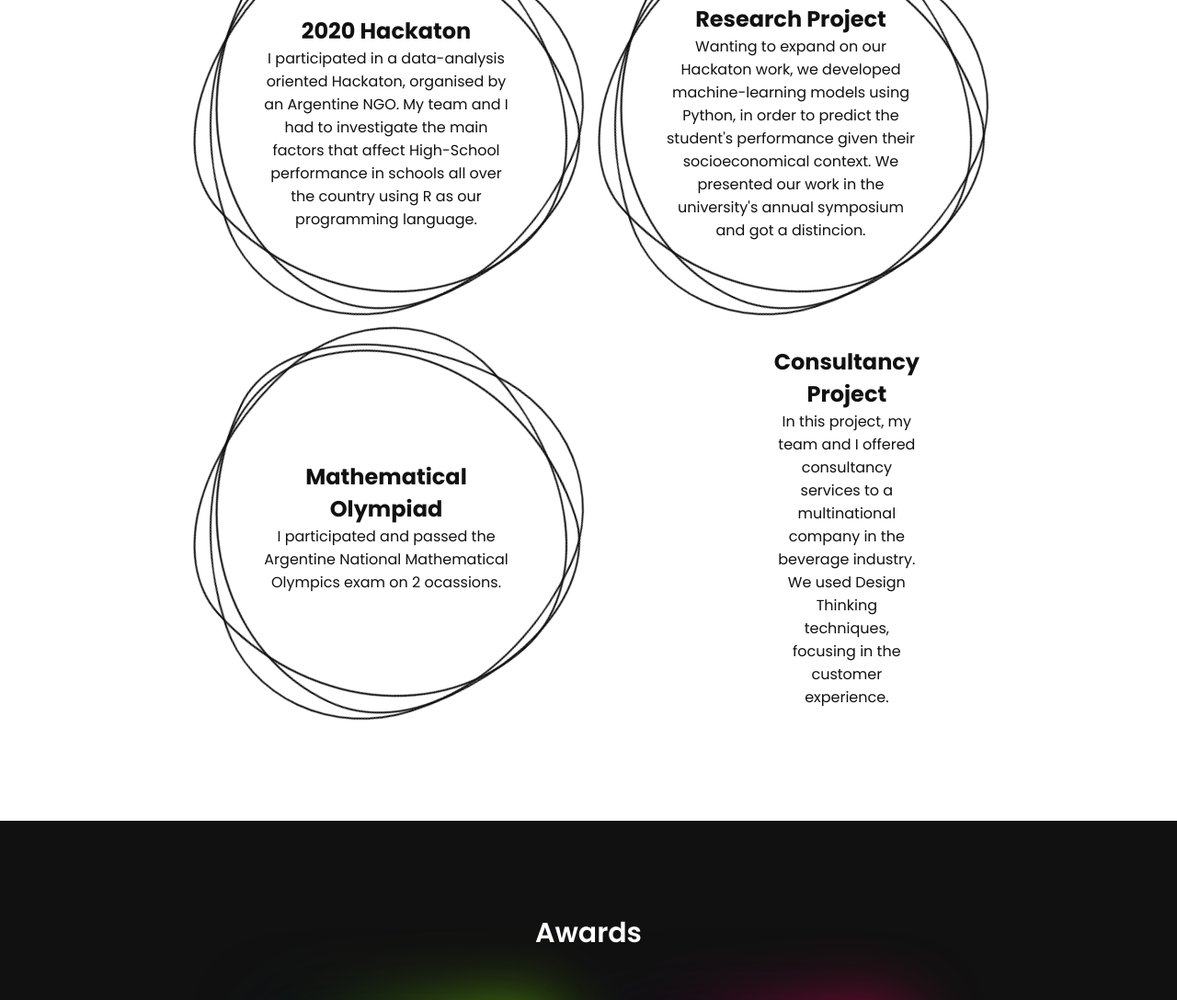
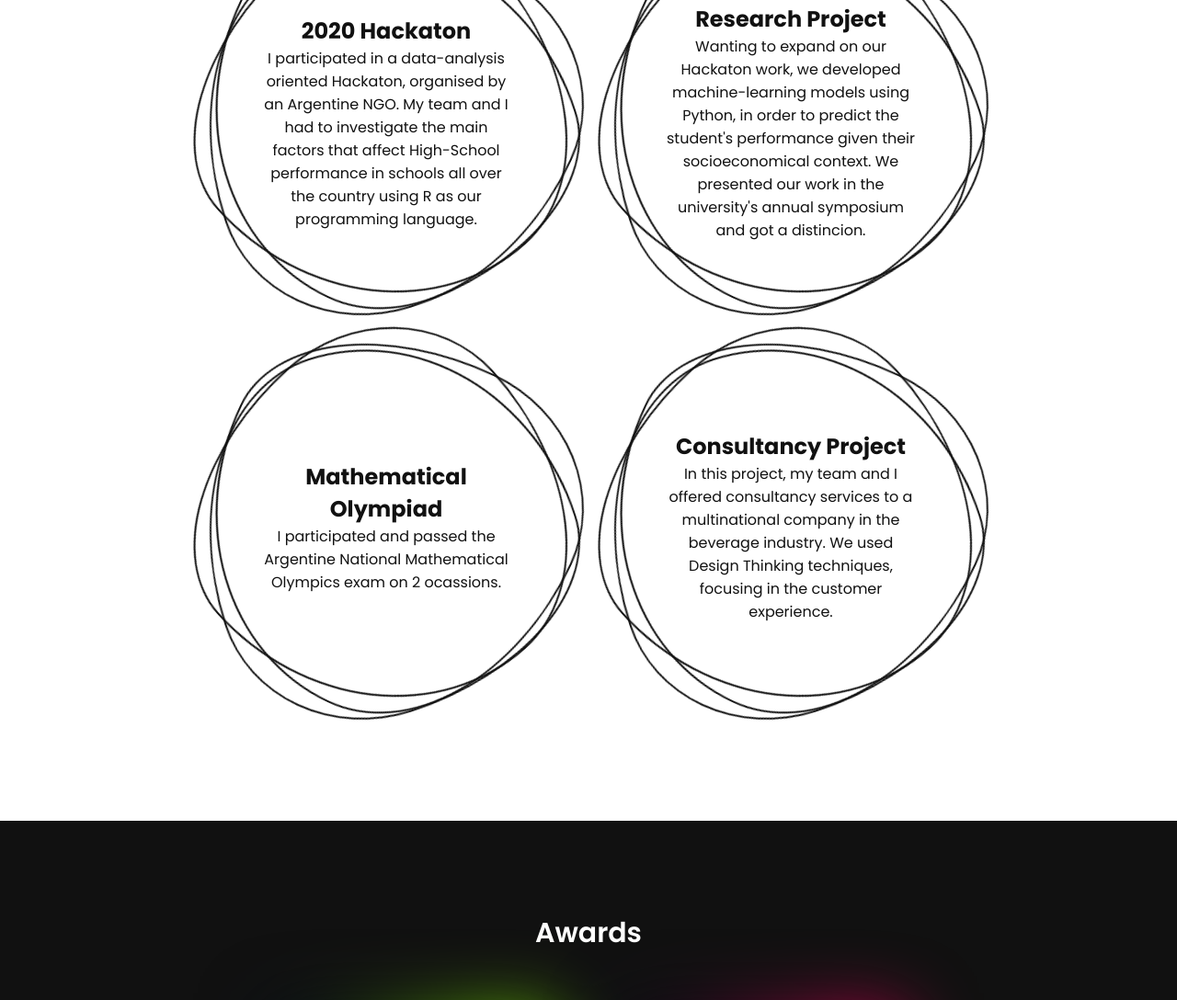
Before and after one commit to FerGuasta/InteractiveResume, a plain HTML site: page index.html in a window 1280 px wide. Shown: the part 2831-3919 px from the top of the page at 92% size. Drawn offline with Linux system fonts and the light colour scheme.

Commit message:
Consulting PR

```diff
--- a/style.css
+++ b/style.css
@@ -498,6 +498,61 @@ img{
 		transition: 0.5s;
 
 }
+
+.square:nth-child(4) span:nth-child(1)
+{
+	position: absolute;
+	top: 0;
+	left: 0;
+	border-radius: 38% 62% 63% 37% / 41% 44% 56% 59%;
+	transition: 10s;
+	border: 2px solid #111;
+	animation: animate 6s linear infinite;
+}
+.square:nth-child(4):hover span:nth-child(1)
+{
+	border: none;
+	background: #69c400;
+		transition: 0.5s;
+
+}
+.square:nth-child(4) span:nth-child(2)
+{
+	position: absolute;
+	top: 0;
+	left: 0;
+	border-radius: 38% 62% 63% 37% / 41% 44% 56% 59%;
+	transition: 10s;
+	border: 2px solid #111;
+	animation: animate 4s linear infinite;
+
+}
+.square:nth-child(4):hover span:nth-child(2)
+{
+	border: none;
+	background: #69c400;
+		transition: 0.5s;
+
+}
+.square:nth-child(4) span:nth-child(3)
+{
+	position: absolute;
+	top: 0;
+	left: 0;
+	border-radius: 38% 62% 63% 37% / 41% 44% 56% 59%;
+	transition: 10s;
+	border: 2px solid #111;
+	animation: animate2 10s linear infinite;
+
+}
+.square:nth-child(4):hover span:nth-child(3)
+{
+	border: none;
+	background: #69c400;
+		transition: 0.5s;
+
+}
+
 @keyframes animate
 {
 	0%
```
